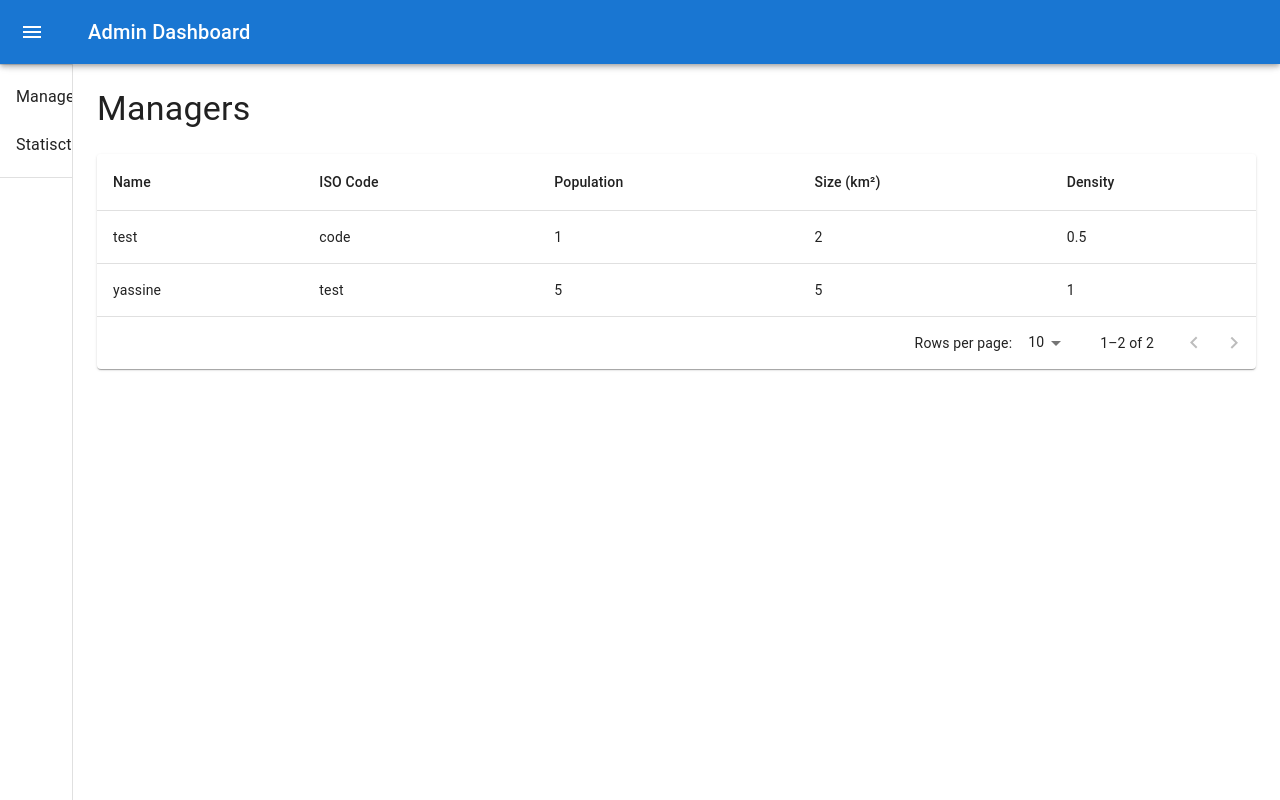
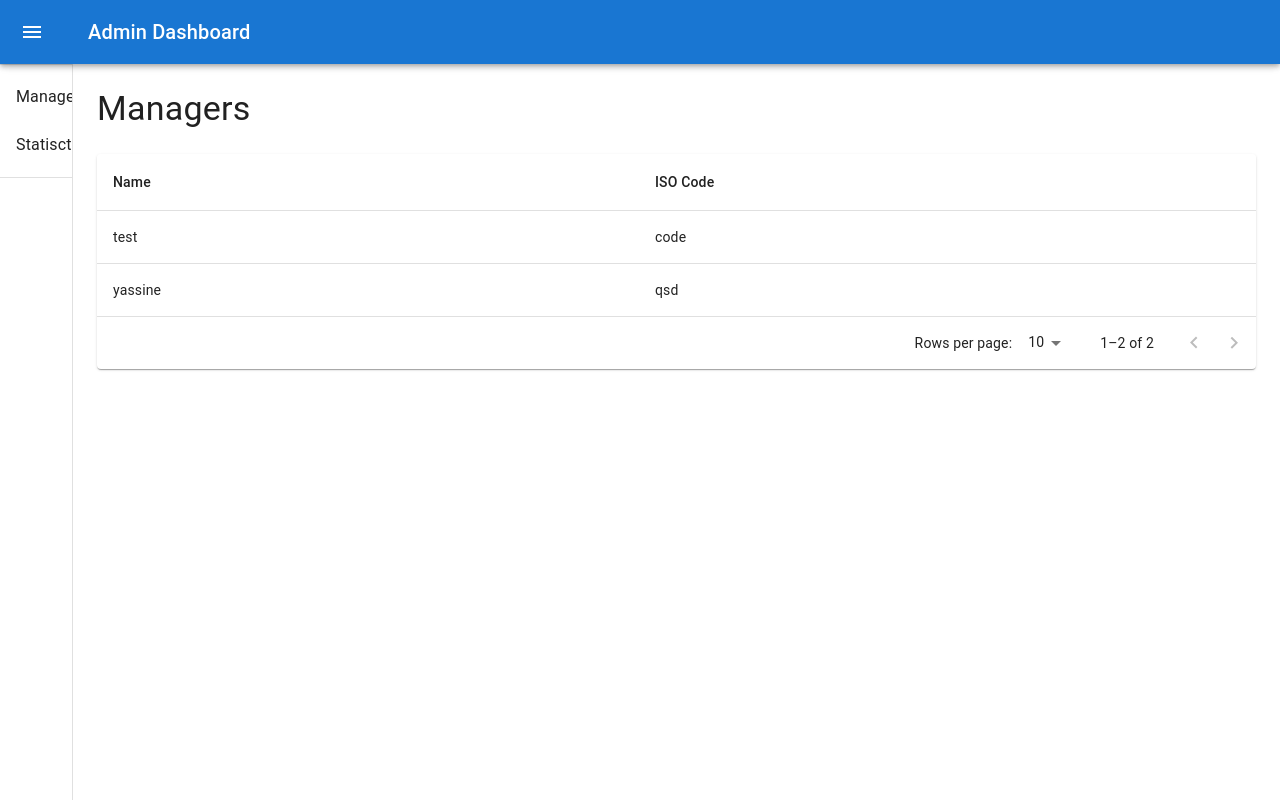
Before and after one commit to yassineelhoubi/deliveryManagement_client, a React (Create React App) app: page /dashboard/admin/manageManagers/read in a window 1280 px wide. Built offline with nearby package versions, Linux system fonts and the light colour scheme.

Commit message:
make table accept dynamic value

```diff
--- a/src/layouts/TableData.tsx
+++ b/src/layouts/TableData.tsx
@@ -9,68 +9,27 @@ import TableHead from '@mui/material/TableHead';
 import TablePagination from '@mui/material/TablePagination';
 import TableRow from '@mui/material/TableRow';
 interface Column {
-  id: 'name' | 'code' | 'population' | 'size' | 'density';
+  id: 'name' | 'code' | 'test';
   label: string;
 
 }
 
 const columns: readonly Column[] = [
   { id: 'name', label: 'Name' },
-  { id: 'code', label: 'ISO\u00a0Code',  },
-  {
-    id: 'population',
-    label: 'Population',
-  },
-  {
-    id: 'size',
-    label: 'Size\u00a0(km\u00b2)',
-  },
-  {
-    id: 'density',
-    label: 'Density',
-  },
+  { id: 'code', label: 'ISO\u00a0Code', },
 ];
 
-interface Data {
-  name: string;
-  code: string;
-  population: number;
-  size: number;
-  density: number;
+interface data {
+  name?: string;
+  code?: string;
+  test?: string;
+
 }
 
-function createData(
-  name: string,
-  code: string,
-  population: number,
-  size: number,
-): Data {
-  const density = population / size;
-  return { name, code, population, size, density };
-}
-const test = [
-  { name: 'test', code: 'code', population: 1, size: 2 },
-  { name: 'yassine', code: 'test', population: 5, size: 5 }
+const rows: data[] = [
+  { name: 'test', code: 'code' },
+  { name: 'yassine', code: 'qsd' }
 ]
-
-const rows = test.map((e) => createData(e.name, e.code, e.population, e.size))
-// const rows = [
-//   createData('India', 'IN', 1324171354, 3287263),
-//   createData('China', 'CN', 1403500365, 9596961),
-//   createData('Italy', 'IT', 60483973, 301340),
-//   createData('United States', 'US', 327167434, 9833520),
-//   createData('Canada', 'CA', 37602103, 9984670),
-//   createData('Australia', 'AU', 25475400, 7692024),
-//   createData('Germany', 'DE', 83019200, 357578),
-//   createData('Ireland', 'IE', 4857000, 70273),
-//   createData('Mexico', 'MX', 126577691, 1972550),
-//   createData('Japan', 'JP', 126317000, 377973),
-//   createData('France', 'FR', 67022000, 640679),
-//   createData('United Kingdom', 'GB', 67545757, 242495),
-//   createData('Russia', 'RU', 146793744, 17098246),
-//   createData('Nigeria', 'NG', 200962417, 923768),
-//   createData('Brazil', 'BR', 210147125, 8515767),
-// ];
 
 const TableData: React.FC = () => {
   const [page, setPage] = React.useState(0);
@@ -105,7 +64,7 @@ const TableData: React.FC = () => {
               .slice(page * rowsPerPage, page * rowsPerPage + rowsPerPage)
               .map((row) => {
                 return (
-                  <TableRow hover onClick={()=>console.log(row.code)}  role="checkbox" tabIndex={-1} key={row.code}>
+                  <TableRow hover onClick={() => console.log(row.code)} role="checkbox" tabIndex={-1} key={row.code}>
                     {columns.map((column) => {
                       const value = row[column.id];
                       return (
```
